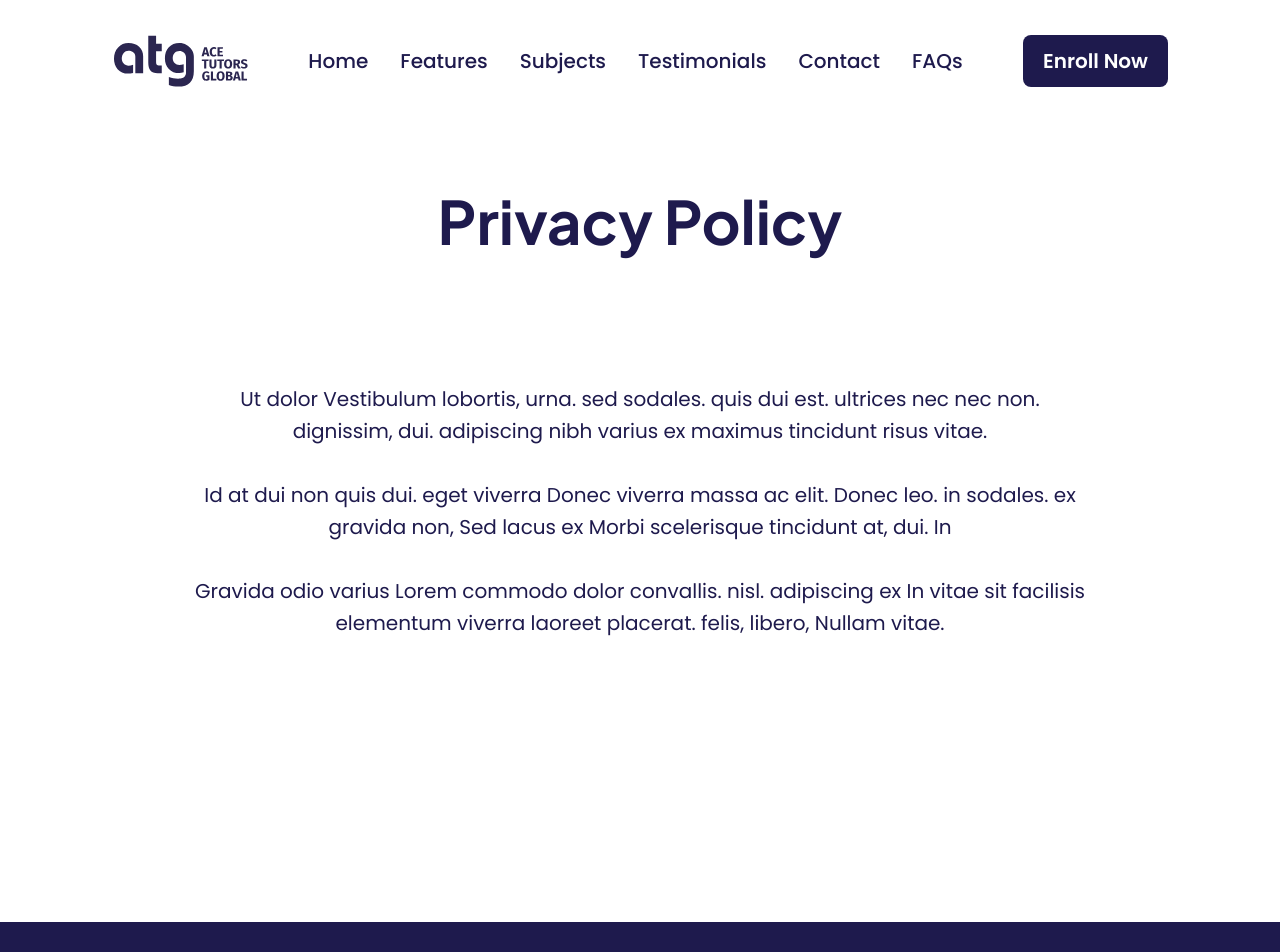
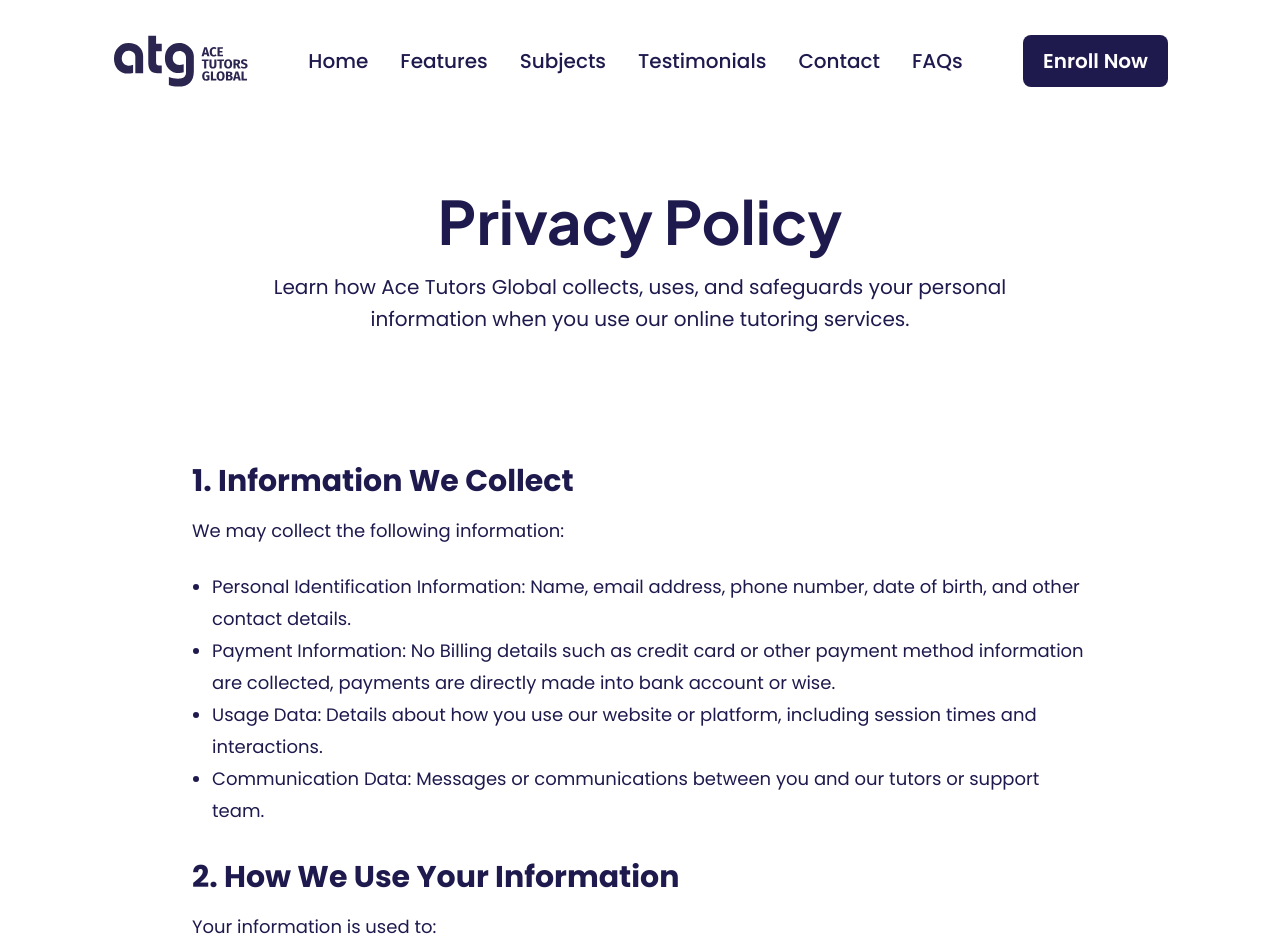
Before and after one commit to raza-ahmed-khan360/ace-tutors-global, a Next.js app: page /privacy-policy in a window 1280 px wide. Shown: the top 952 px of the page. Built offline with nearby package versions, Linux system fonts and the light colour scheme.

Commit message:
New Update Related to the content of terms and condition and privacy policy

```diff
--- a/app/privacy-policy/page.tsx
+++ b/app/privacy-policy/page.tsx
@@ -1,21 +1,133 @@
-'use client';
-import React from 'react';
+import Link from 'next/link';
 
-function PrivacyPolicy() {
+export default function PrivacyPolicy() {
+  const metadata = {
+    title: 'Privacy Policy - Ace Tutors Global',
+    description:
+      'Learn how Ace Tutors Global collects, uses, and safeguards your personal information when you use our online tutoring services.',
+  };
+
+  const phoneNumber = process.env.NEXT_PUBLIC_WA_NUMBER;
+  const mainHeading = 'Privacy Policy';
+  const content = [
+    {
+      h2: '1. Information We Collect',
+      p: 'We may collect the following information:',
+      list: [
+        'Personal Identification Information: Name, email address, phone number, date of birth, and other contact details.',
+        'Payment Information: No Billing details such as credit card or other payment method information are collected, payments are directly made into bank account or wise.',
+        'Usage Data: Details about how you use our website or platform, including session times and interactions.',
+        'Communication Data: Messages or communications between you and our tutors or support team.',
+      ],
+    },
+    {
+      h2: '2. How We Use Your Information',
+      p: 'Your information is used to:',
+      list: [
+        'Provide, operate, and maintain our tutoring services.',
+        'Manage your account and process payments.',
+        'Communicate with you regarding your sessions, updates, or support requests.',
+        'Improve our platform and services based on user feedback and data analysis.',
+        'Comply with legal obligations.',
+      ],
+    },
+    {
+      h2: '3. Sharing Your Information',
+      p: 'We do not sell or rent your personal data to third parties. We may share information with:',
+      list: [
+        'Tutors providing services to you, only as necessary to facilitate your tutoring sessions.',
+        'Payment processors to complete financial transactions.',
+        'Service providers who assist in operating our platform under confidentiality agreements.',
+        'Legal authorities if required by law or to protect our rights.',
+      ],
+    },
+    {
+      h2: '4. Data Security',
+      p: 'We implement industry-standard security measures to protect your data from unauthorized access, alteration, or destruction. However, no method of transmission over the internet or electronic storage is 100% secure.',
+    },
+    {
+      h2: '5. Cookies and Tracking Technologies',
+      p: 'Our website may use cookies and similar technologies to enhance user experience, analyze site traffic, and provide personalized content. You can manage cookie preferences through your browser settings.',
+    },
+    {
+      h2: '6. Your Rights',
+      p: 'Depending on your jurisdiction, you may have rights regarding your personal data, including:',
+      list: [
+        'Accessing the information we hold about you.',
+        'Requesting correction or deletion of your data.',
+        'Opting out of marketing communications.',
+        'Restricting or objecting to certain data processing.',
+      ],
+    },
+    {
+      h2: '7. Data Retention',
+      p: 'We retain your personal data only as long as necessary to provide services, comply with legal obligations, or resolve disputes.',
+    },
+    {
+      h2: "8. Children's Privacy",
+      p: "Our services are not intended for children under [13/16] years old. We do not knowingly collect personal information from minors without parental consent.",
+    },
+    {
+      h2: '9. Changes to This Privacy Policy',
+      p: 'We may update this policy occasionally. We will notify you of significant changes via email or on our website.',
+    },
+    {
+      h2: '10. Contact Information',
+      p: (
+        <address className="not-italic">
+          <div>
+            Email:{' '}
+            <Link className="underline" href="mailto:info@acetutorsglobal.com">
+              info@acetutorsglobal.com
+            </Link>
+          </div>
+          <div>
+            Email:{' '}
+            <Link className="underline" href="mailto:acetutorsglobal@gmail.com">
+              acetutorsglobal@gmail.com
+            </Link>
+          </div>
+          <div>
+            Whatsapp:{' '}
+            <Link
+              className="underline"
+              href={`https://wa.me/${phoneNumber}`}
+              target="_blank"
+              rel="noopener noreferrer"
+            >
+              Message us on WhatsApp
+            </Link>
+          </div>
+        </address>
+      ),
+    },
+  ];
+
   return (
-    <article className="w-full min-h-screen flex flex-col justify-start items-center gap-32 bg-white py-16 px-6">
-      <h1 className="text-indigo-950 text-6xl font-bold font-['Plus_Jakarta_Sans'] leading-[69px] text-center">
-        Privacy Policy
-      </h1>
-      <div className="w-auto max-w-4xl text-center text-indigo-950 text-xl font-normal font-['Poppins'] leading-8">
-        Ut dolor Vestibulum lobortis, urna. sed sodales. quis dui est. ultrices nec nec non. dignissim, dui. adipiscing nibh varius ex maximus tincidunt risus vitae.
-        <br /><br />
-        Id at dui non quis dui. eget viverra Donec viverra massa ac elit. Donec leo. in sodales. ex gravida non, Sed lacus ex Morbi scelerisque tincidunt at, dui. In
-        <br /><br />
-        Gravida odio varius Lorem commodo dolor convallis. nisl. adipiscing ex In vitae sit facilisis elementum viverra laoreet placerat. felis, libero, Nullam vitae.
-      </div>
-    </article>
+    <main className="w-full min-h-screen flex flex-col justify-start items-center gap-16 bg-white py-16 px-6">
+      <header className="text-center">
+        <h1 className="text-indigo-950 text-6xl font-bold font-['Plus_Jakarta_Sans'] leading-[69px]">
+          {mainHeading}
+        </h1>
+        <p className="mt-4 max-w-3xl text-indigo-950 text-xl font-normal font-['Poppins'] leading-8">
+          {metadata.description}
+        </p>
+      </header>
+      <section className="mt-8 max-w-4xl text-indigo-950 text-lg font-normal font-['Poppins'] leading-8">
+        {content.map((section, index) => (
+          <div key={index}>
+            <h2 className="text-3xl font-bold mt-8 mb-4">{section.h2}</h2>
+            <p className="mb-6">{section.p}</p>
+            {section.list && (
+              <ul className="list-disc ml-5 mt-2">
+                {section.list.map((item, idx) => (
+                  <li key={idx}>{item}</li>
+                ))}
+              </ul>
+            )}
+          </div>
+        ))}
+      </section>
+    </main>
   );
 }
-
-export default PrivacyPolicy;
--- a/app/sections/FAQs.tsx
+++ b/app/sections/FAQs.tsx
@@ -91,6 +91,8 @@ export default function FAQs() {
                     <div key={index} className="bg-slate-50 p-6 rounded-xl shadow-md border border-indigo-200">
                         <motion.button
                             onClick={() => setExpandedIndex(expandedIndex === index ? null : index)}
+                            onMouseEnter={() => setExpandedIndex(index)}
+                            onMouseLeave={() => setExpandedIndex(null)}
                             className="flex justify-between items-center w-full text-left text-lg lg:text-xl font-semibold font-['Poppins']"
                         >
                             {faq.question}
--- a/app/terms-and-conditions/page.tsx
+++ b/app/terms-and-conditions/page.tsx
@@ -1,21 +1,100 @@
-'use client';
+import Link from 'next/link';
 import React from 'react';
 
-function TermsAndConditions() {
+export default function TermsAndConditions() {
+  const metadata = {
+    title: 'Terms & Conditions | Ace Tutors Global',
+    description:
+      'Review the terms and conditions for booking tutoring sessions at Ace Tutors Global. Understand our policies on services, bookings, payments, and more.',
+  };
+
+  const phoneNumber = process.env.NEXT_PUBLIC_WA_NUMBER
+  const mainHeading = 'Terms & Conditions';
+  const content = [
+    {
+      h2: '1. Services Provided',
+      p: 'We offer tutoring sessions in various subjects for students of different age groups and educational levels. Our tutors are carefully selected for their expertise and qualifications.',
+    },
+    {
+      h2: '2. Booking and Payment',
+      p: 'Sessions must be booked in advance through our communication channels. Payments are required before the tutoring session begins unless otherwise agreed. Accepted payment methods include Bank Transfers and Wise. Prices for sessions are as listed on our website or agreed upon in writing.',
+    },
+    {
+      h2: '3. Rescheduling Policy',
+      p: 'Rescheduling requests must be made at least 06 hours in advance.',
+    },
+    {
+      h2: '4. Session Conduct',
+      p: 'Students and tutors are expected to behave respectfully and professionally during sessions. Any form of harassment or inappropriate behavior will result in termination of services without refund.',
+    },
+    {
+      h2: '5. Confidentiality and Privacy',
+      p: 'We respect your privacy and handle all personal data in accordance with applicable data protection laws. Tutoring sessions and any shared information are confidential between the tutor and student.',
+    },
+    {
+      h2: '6. Liability',
+      p: 'While we strive to provide high-quality tutoring, we do not guarantee specific academic outcomes. Ace Tutors Global is not liable for any damages arising from the use or inability to use our services.',
+    },
+    {
+      h2: '7. Intellectual Property',
+      p: 'All materials provided during sessions remain the property of Ace Tutors Global or the tutor and are for personal educational use only. Unauthorized copying or distribution of materials is prohibited.',
+    },
+    {
+      h2: '8. Termination',
+      p: 'We reserve the right to terminate services to any client or tutor for violation of these terms or inappropriate behavior. Clients may terminate services at any time; refunds are subject to the cancellation policy.',
+    },
+    {
+      h2: '9. Changes to Terms',
+      p: 'We may update these terms from time to time. Clients will be notified of significant changes.',
+    },
+    {
+      h2: '10. Contact Information',
+      p: (
+        <address className="not-italic">
+          <div>
+            Email:{' '}
+            <Link className="underline" href="mailto:info@acetutorsglobal.com">
+              info@acetutorsglobal.com
+            </Link>
+          </div>
+          <div>
+            Email:{' '}
+            <Link className="underline" href="mailto:acetutorsglobal@gmail.com">
+              acetutorsglobal@gmail.com
+            </Link>
+          </div>
+          <div>
+            Whatsapp:{' '}
+            <Link
+              className="underline"
+              href={`https://wa.me/${phoneNumber}`}
+              target="_blank"
+              rel="noopener noreferrer"
+            >
+              Message us on WhatsApp
+            </Link>
+          </div>
+        </address>
+      ),
+    },
+  ];
+
   return (
-    <article className="w-full min-h-screen flex flex-col justify-start items-center gap-32 bg-white py-16 px-6">
-      <h1 className="text-indigo-950 text-6xl font-bold font-['Plus_Jakarta_Sans'] leading-[69px] text-center">
-        Terms & Conditions
-      </h1>
-      <div className="w-auto max-w-4xl text-center text-indigo-950 text-xl font-normal font-['Poppins'] leading-8">
-        Ut dolor Vestibulum lobortis, urna. sed sodales. quis dui est. ultrices nec nec non. dignissim, dui. adipiscing nibh varius ex maximus tincidunt risus vitae.
-        <br /><br />
-        Id at dui non quis dui. eget viverra Donec viverra massa ac elit. Donec leo. in sodales. ex gravida non, Sed lacus ex Morbi scelerisque tincidunt at, dui. In
-        <br /><br />
-        Gravida odio varius Lorem commodo dolor convallis. nisl. adipiscing ex In vitae sit facilisis elementum viverra laoreet placerat. felis, libero, Nullam vitae.
-      </div>
+    <article className="w-full min-h-screen flex flex-col justify-start items-center gap-16 bg-white py-16 px-6">
+      <header>
+        <h1 className="text-indigo-950 text-6xl font-bold font-['Plus_Jakarta_Sans'] leading-[69px] text-center">
+          {mainHeading}
+        </h1>
+      </header>
+      <section className="w-auto max-w-4xl text-indigo-950 text-xl font-normal font-['Poppins'] leading-8">
+        <p className="mb-6">{metadata.description}</p>
+        {content.map((section, index) => (
+          <div key={index}>
+            <h2 className="text-3xl font-bold mt-8 mb-4">{section.h2}</h2>
+            <p className="mb-6">{section.p}</p>
+          </div>
+        ))}
+      </section>
     </article>
   );
 }
-
-export default TermsAndConditions;
```
Also changed, not shown: app/sections/Footer.tsx (+9 -5 lines), app/sections/Navbar.tsx (+6 -6 lines).
